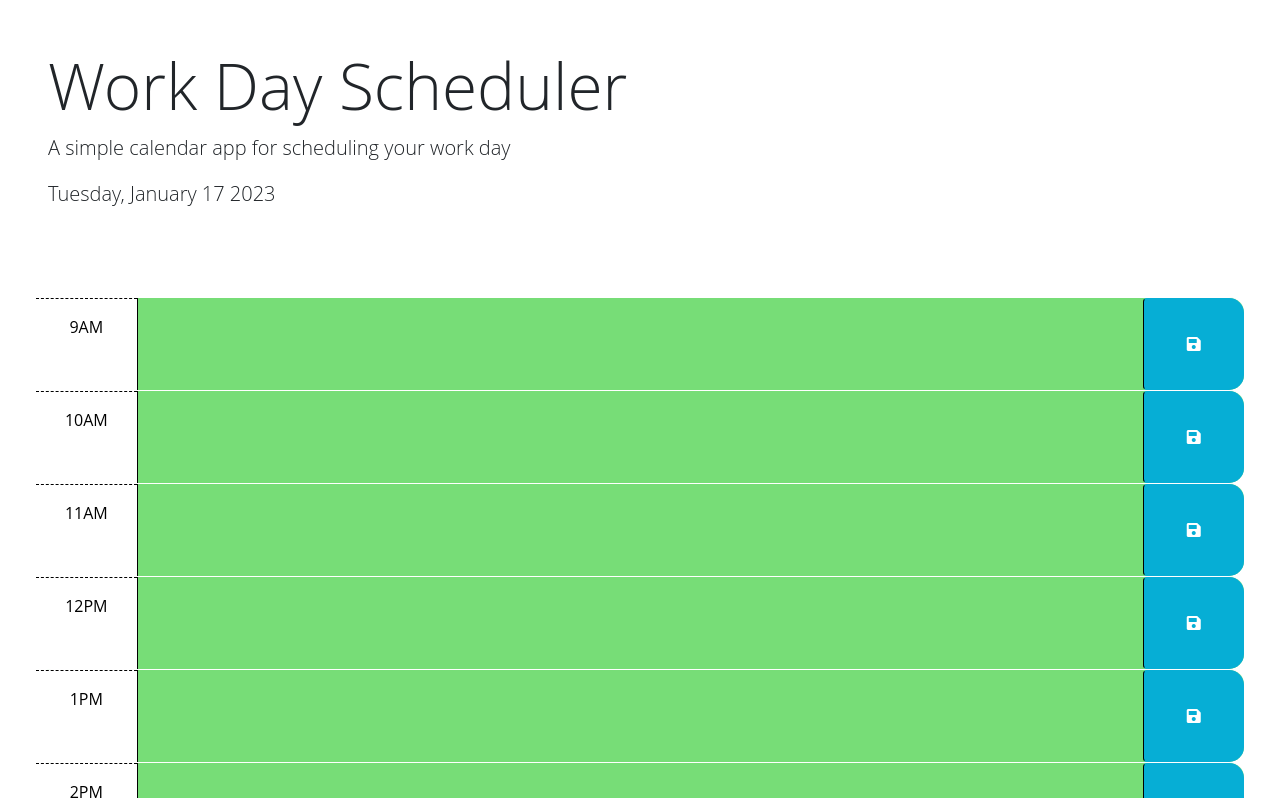
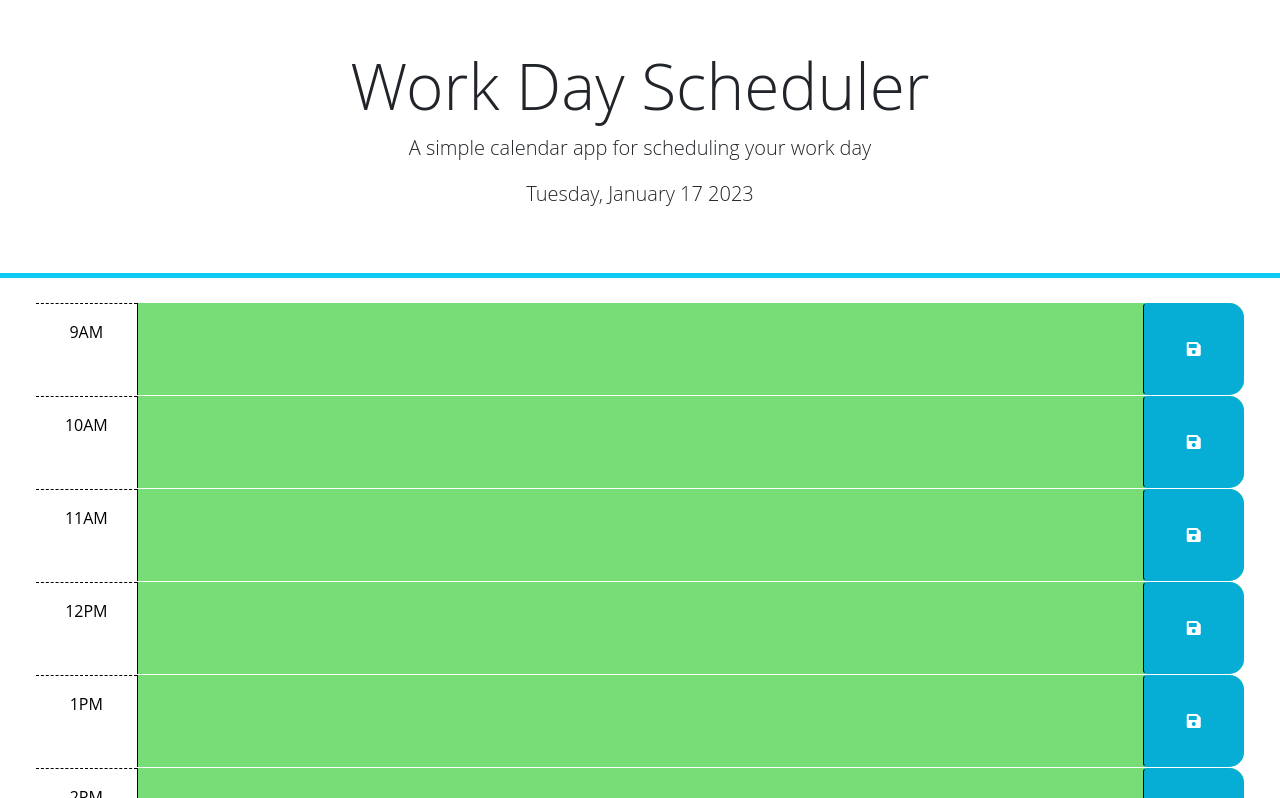
Before and after one commit to BiaJorgensen/daily-planner, a plain HTML site: page index.html in a window 1280 px wide. Shown: the top 798 px of the page. Drawn offline with nearby package versions, Linux system fonts and the light colour scheme.

Commit message:
Added some styles to header

```diff
--- a/index.html
+++ b/index.html
@@ -25,7 +25,7 @@
   </head>
 
   <body>
-    <header class="p-5 mb-4">
+    <header class="p-5 mb-4 text-center border-bottom border-5 border-info">
       <h1 class="display-3">Work Day Scheduler</h1>
       <p class="lead">A simple calendar app for scheduling your work day</p>
       <p id="currentDay" class="lead"></p>
```
